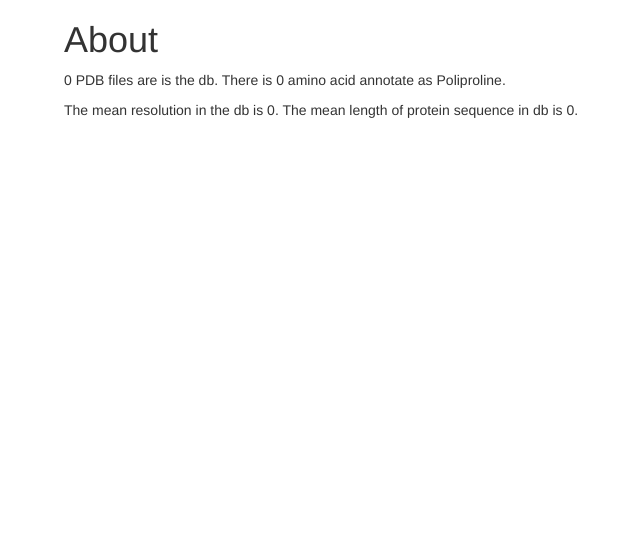
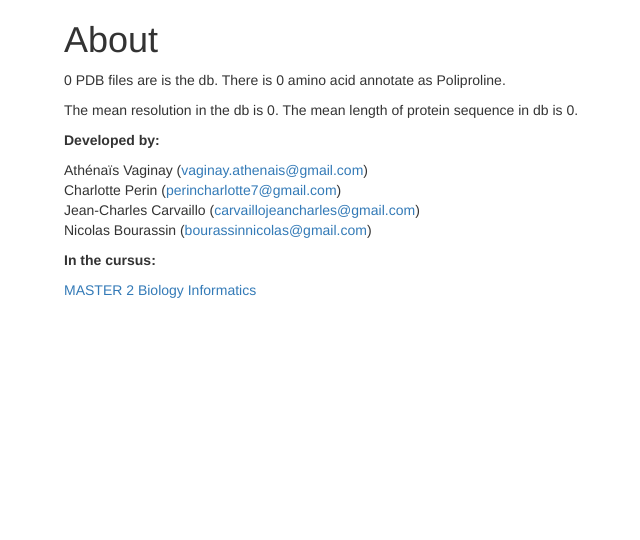
Before and after one commit to nanls/M2BI-db-project, a Flask app: page /about in a window 1280 px wide. Shown: the part 72-612 px from the top of the page, without its empty margins (6-646 px from the left). Run offline with Flask 2, Linux system fonts and the light colour scheme; data that the repository does not hold is empty; some libraries are stand-ins or nearby versions.

Commit message:
finalization of about html page - mail of team and university website link

```diff
--- a/app/templates/about.html
+++ b/app/templates/about.html
@@ -12,4 +12,20 @@
     	The mean resolution in the db is {{mean_resol}}. The mean length of protein sequence in db is {{mean_len}}.
     </p>
 
+    <p><strong>Developed by:</strong></p>
+    <p>
+    	Athénaïs Vaginay (<a href="mailto:vaginay.athenais@gmail.com">vaginay.athenais@gmail.com</a>)
+    	<br>
+    	Charlotte Perin (<a href="mailto:perincharlotte7@gmail.com">perincharlotte7@gmail.com</a>)
+    	<br>
+    	Jean-Charles Carvaillo (<a href="mailto:carvaillojeancharles@gmail.com">carvaillojeancharles@gmail.com</a>)
+    	<br>
+    	Nicolas Bourassin (<a href="mailto:bourassinnicolas@gmail.com">bourassinnicolas@gmail.com</a>)
+    </p>
+
+    <p><strong>In the cursus:</strong></p>
+    <p>
+    	 <a target="_blank" href="http://www.dsimb.inserm.fr/m2bi/">MASTER 2 Biology Informatics</a>
+    </p>
+
 {% endblock %}
```
